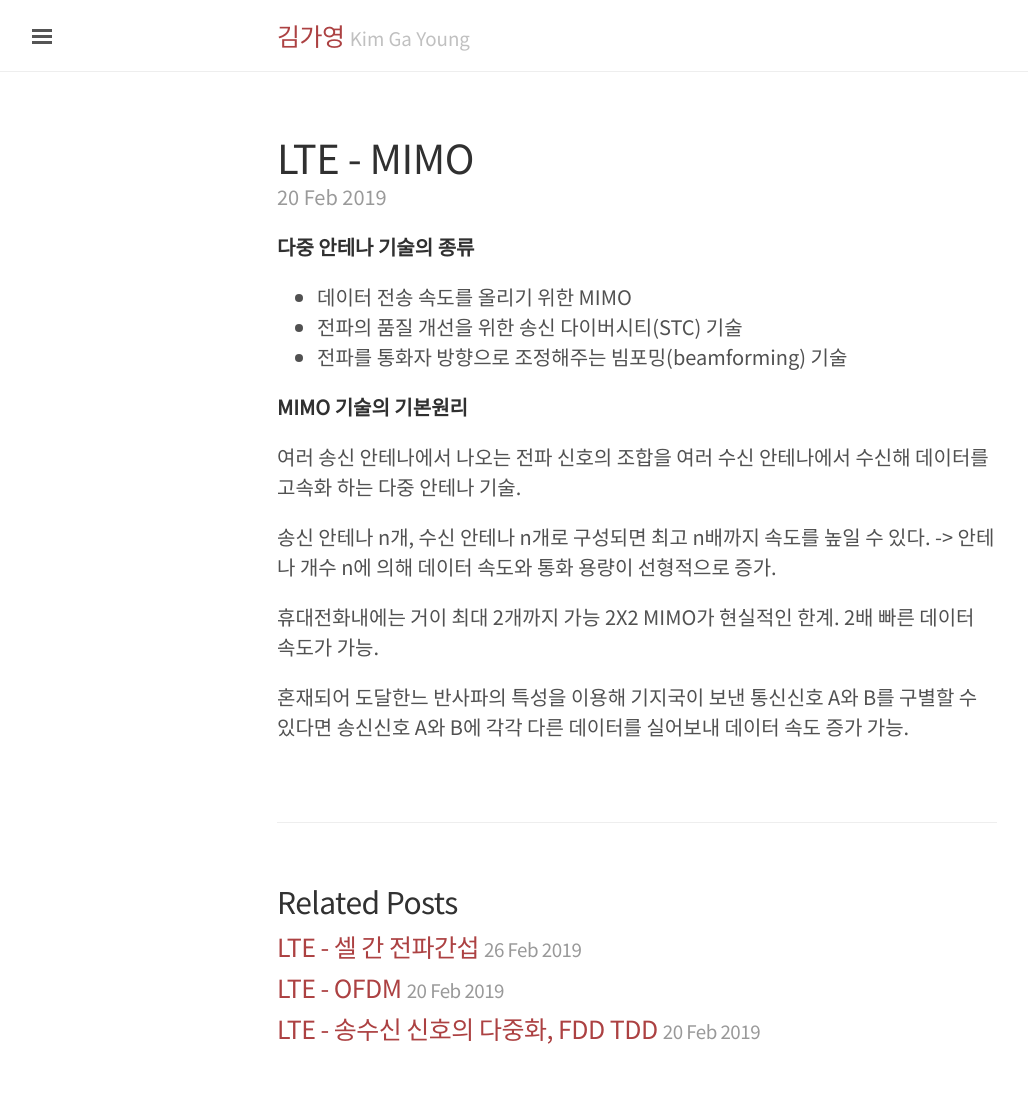
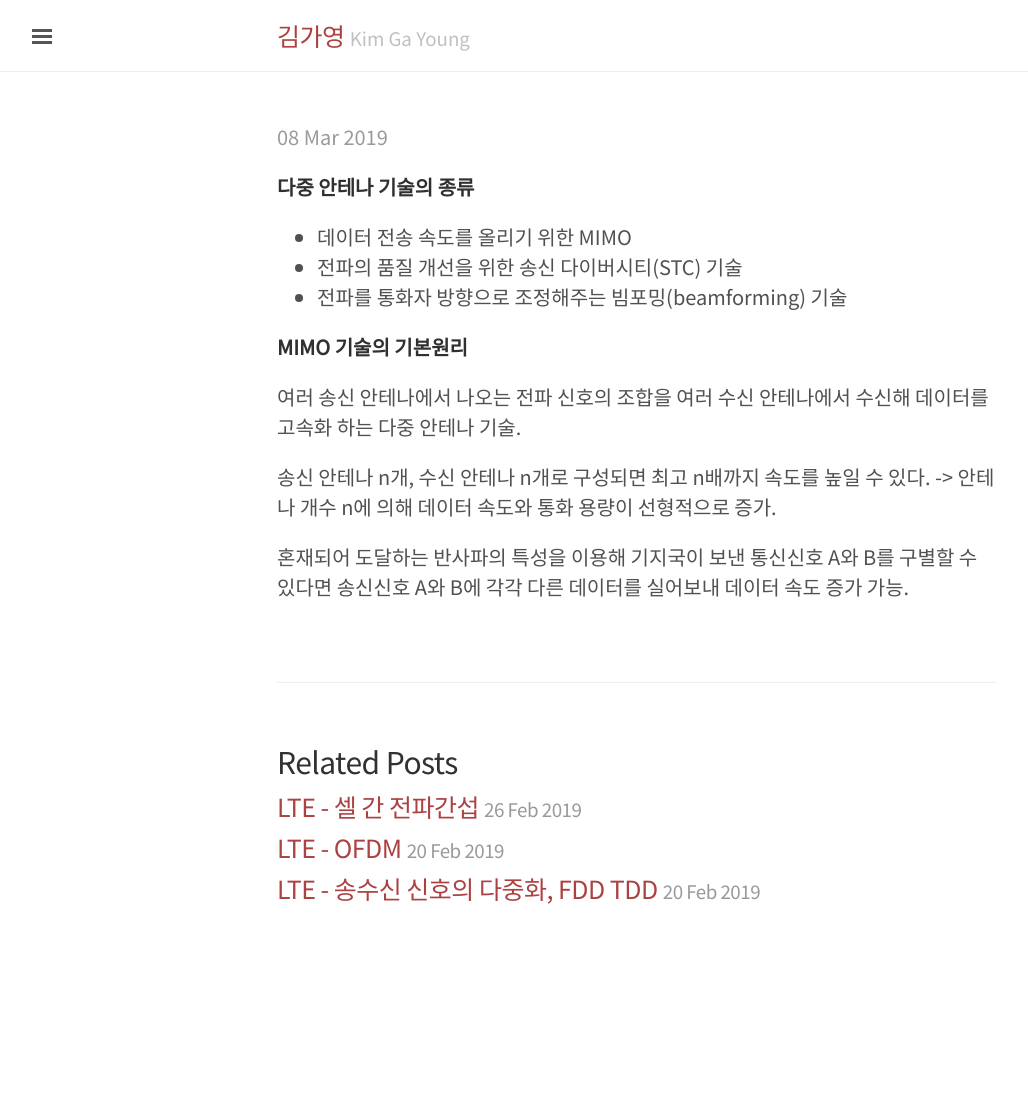
Before and after one commit to gyyomee/gyyomee.github.io, a Jekyll site: the page built from _posts/2019-02-20-LTE-4.md, in a window 1280 px wide. Shown: the whole page, without its empty margins (3-1031 px from the left). Built offline with Jekyll 4.4.1, drawn with Linux system fonts in a browser that asks for light colours; our own code applies the rules of GitHub Pages for plain Markdown files; after the commit the page ends 965 px from its top, so only the background shows below that.

Commit message:
LTE4: 내용 오류수정

```diff
--- a/_posts/2019-02-20-LTE-4.md
+++ b/_posts/2019-02-20-LTE-4.md
@@ -1,5 +1,5 @@
 ---
-layout: post
+	layout: post
 title: LTE - MIMO
 tags:
 - LTE
@@ -26,6 +26,4 @@ tags:
 
 송신 안테나 n개, 수신 안테나 n개로 구성되면 최고 n배까지 속도를 높일 수 있다. -> 안테나 개수 n에 의해 데이터 속도와 통화 용량이 선형적으로 증가.
 
-휴대전화내에는 거이 최대 2개까지 가능 2X2 MIMO가 현실적인 한계. 2배 빠른 데이터 속도가 가능.
-
-혼재되어 도달한느 반사파의 특성을 이용해 기지국이 보낸 통신신호 A와 B를 구별할 수 있다면 송신신호 A와 B에 각각 다른 데이터를 실어보내 데이터 속도 증가 가능.
+혼재되어 도달하는 반사파의 특성을 이용해 기지국이 보낸 통신신호 A와 B를 구별할 수 있다면 송신신호 A와 B에 각각 다른 데이터를 실어보내 데이터 속도 증가 가능.
```
